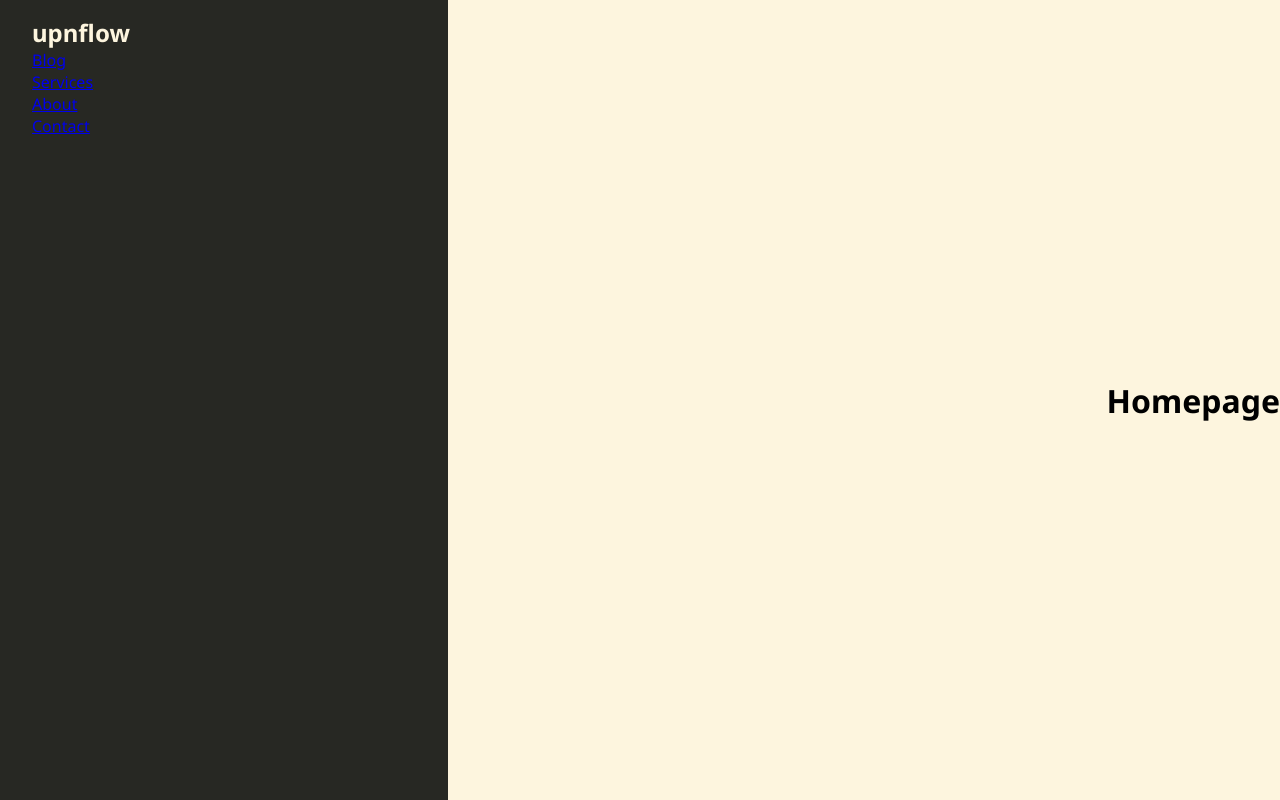
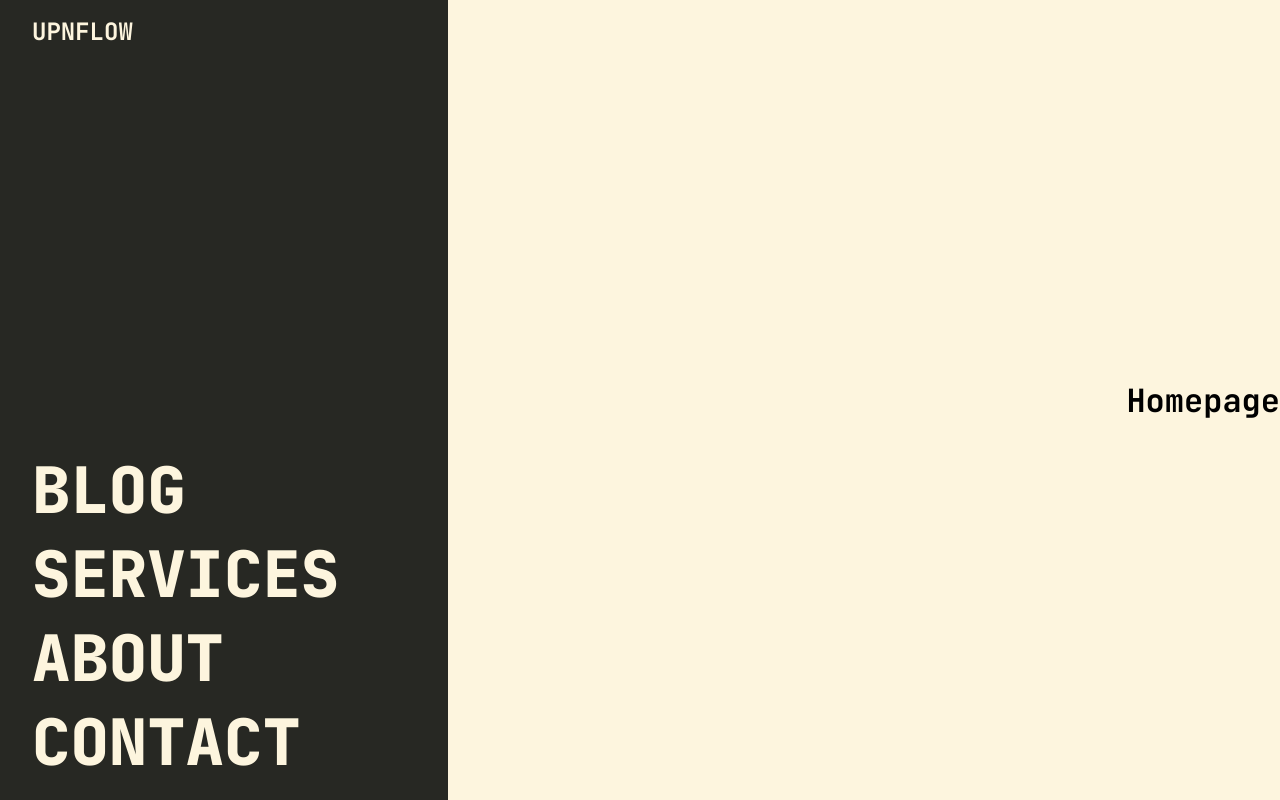
Before and after one commit to yogskr/upnflow, a Next.js app: page / in a window 1280 px wide. Built offline with nearby package versions, Linux system fonts and the light colour scheme.

Commit message:
Added styling to Navbar.jsx

```diff
--- a/app/globals.css
+++ b/app/globals.css
@@ -1,3 +1,5 @@
+@import url("https://fonts.googleapis.com/css2?family=JetBrains+Mono:ital,wght@0,100..800;1,100..800&display=swap");
+
 :root {
   /* background colors */
   --bg-primary: #fdf5de;
@@ -13,6 +15,8 @@
   padding: 0;
   margin: 0;
   box-sizing: border-box;
+  text-decoration: none;
+  font-family: "JetBrains Mono", monospace;
 }
 
 body {
@@ -23,3 +27,11 @@
   width: 100%;
   min-height: 100vh;
 }
+
+a:link,
+a:visited,
+a:hover,
+a:active {
+  color: var(--text-secondary);
+  text-decoration: inherit;
+}
--- a/components/navbar/Navbar.jsx
+++ b/components/navbar/Navbar.jsx
@@ -5,29 +5,31 @@
   const navigationMenu = [
     {
       id: "blog",
-      title: "Blog",
+      title: "BLOG",
       path: "/",
     },
     {
       id: "services",
-      title: "Services",
+      title: "SERVICES",
       path: "/services",
     },
     {
       id: "about",
-      title: "About",
+      title: "ABOUT",
       path: "/about",
     },
     {
       id: "contact",
-      title: "Contact",
+      title: "CONTACT",
       path: "/contact",
     },
   ];
 
   return (
     <nav className={styles.container}>
-      <h1 className={styles.logo}>upnflow</h1>
+      <h1 className={styles.logo}>
+        <Link href="/">UPNFLOW</Link>
+      </h1>
       <div className={styles.navLinks}>
         {navigationMenu.map((link) => {
           return (
--- a/components/navbar/Navbar.module.css
+++ b/components/navbar/Navbar.module.css
@@ -5,6 +5,7 @@
   padding: 1rem 2rem 1rem 2rem;
   display: flex;
   flex-direction: column;
+  justify-content: space-between;
 }
 
 .logo {
@@ -14,4 +15,6 @@
 .navLinks {
   display: flex;
   flex-direction: column;
+  font-size: 4rem;
+  font-weight: 800;
 }
```
Lines whose indentation alone changed are shown as unchanged.
